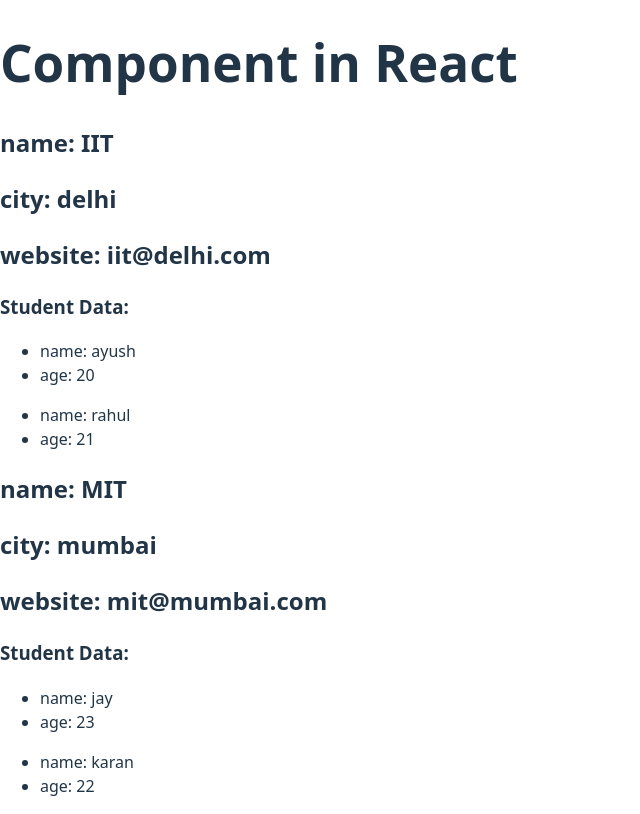
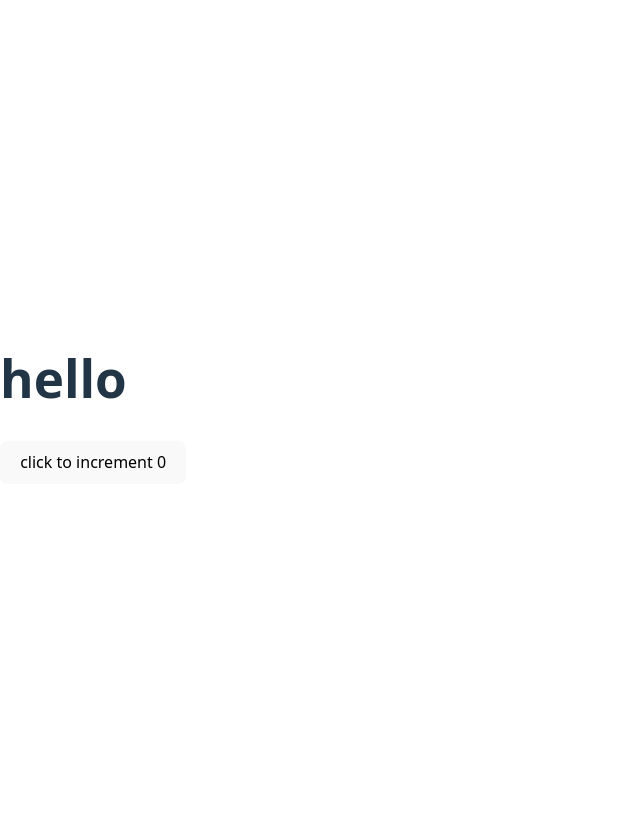
Before and after one commit to AyushSharma-17/React_revsionT1, a React (Vite) app: page / in a window 1280 px wide. Shown: the whole page, without its empty margins (0-640 px from the left). Built offline with nearby package versions, Linux system fonts and the light colour scheme.

Commit message:
useEfect with the state change

```diff
--- a/src/App.jsx
+++ b/src/App.jsx
@@ -1,45 +1,21 @@
+import { useEffect, useState } from "react";
 function App() {
-  const collegeData = [
-    {
-      name: "IIT",
-      city: "delhi",
-      website: "iit@delhi.com",
-      student: [
-        { name: "ayush", age: 20 },
-        { name: "rahul", age: 21 }
-      ]
-    },
-    {
-      name: "MIT",
-      city: "mumbai",
-      website: "mit@mumbai.com",
-      student: [
-        { name: "jay", age: 23 },
-        { name: "karan", age: 22 }
-      ]
-    }
-  ];
+  const [count, setCount] = useState(0);
+
+
+
+  useEffect(() => {
+    callOnce();
+  }, [count]);
+  function callOnce() {
+    console.log("hello from callonce function");
+  }
 
   return (
     <div>
-      <h1>Component in React</h1>
-      {collegeData.map((college, index) => (
-        <div key={index}>
-          <h2>name: {college.name}</h2>
-          <h2>city: {college.city}</h2>
-          <h2>website: {college.website}</h2>
-
-          <h3>Student Data:</h3>
-          {college.student.map((students, sIndex) => (
-            <ul key={sIndex}>
-              <li>name: {students.name}</li>
-              <li>age: {students.age}</li>
-            </ul>
-          ))}
-        </div>
-      ))}
+      <h1>   hello</h1>
+      <button onClick={() => setCount(count + 1)} >click to increment {count}</button>
     </div>
-  );
+  )
 }
-
 export default App;
```
Also changed, not shown: 1 other file (tests, documents, lock files or other folders).
